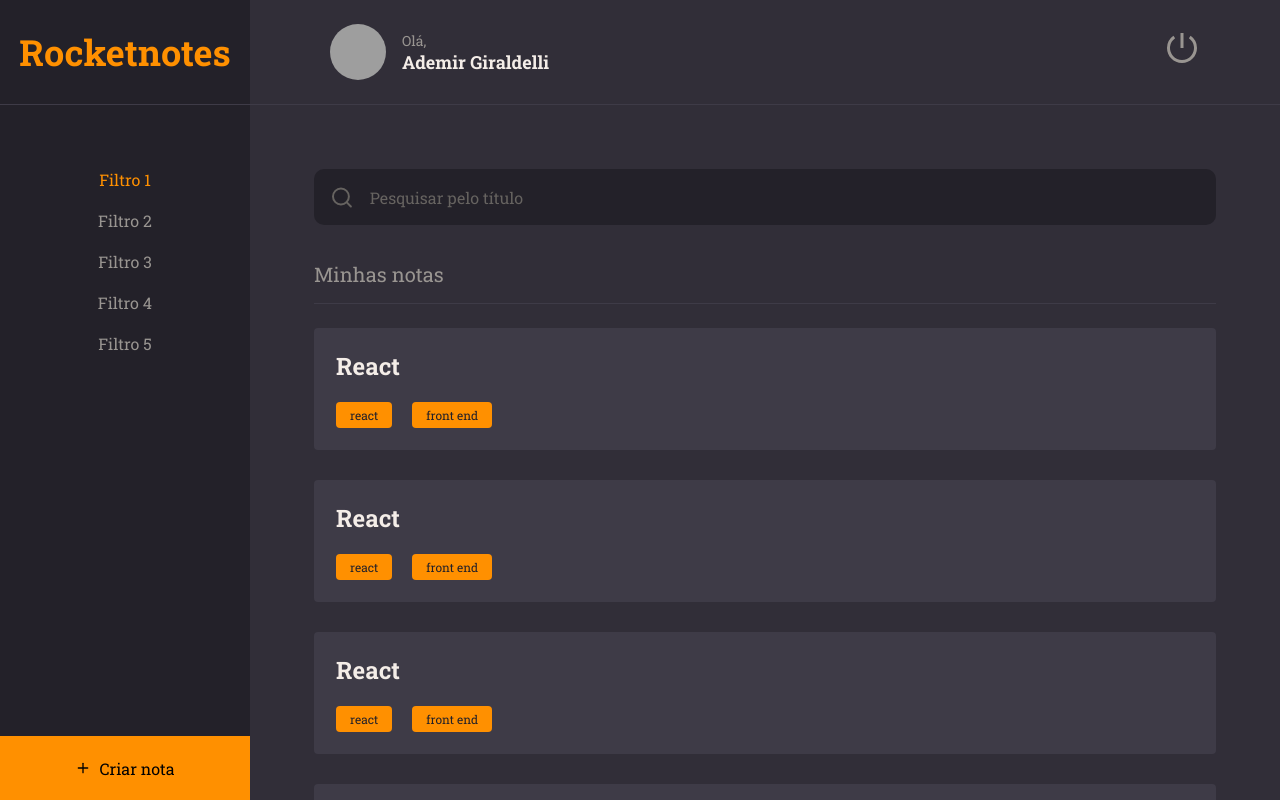
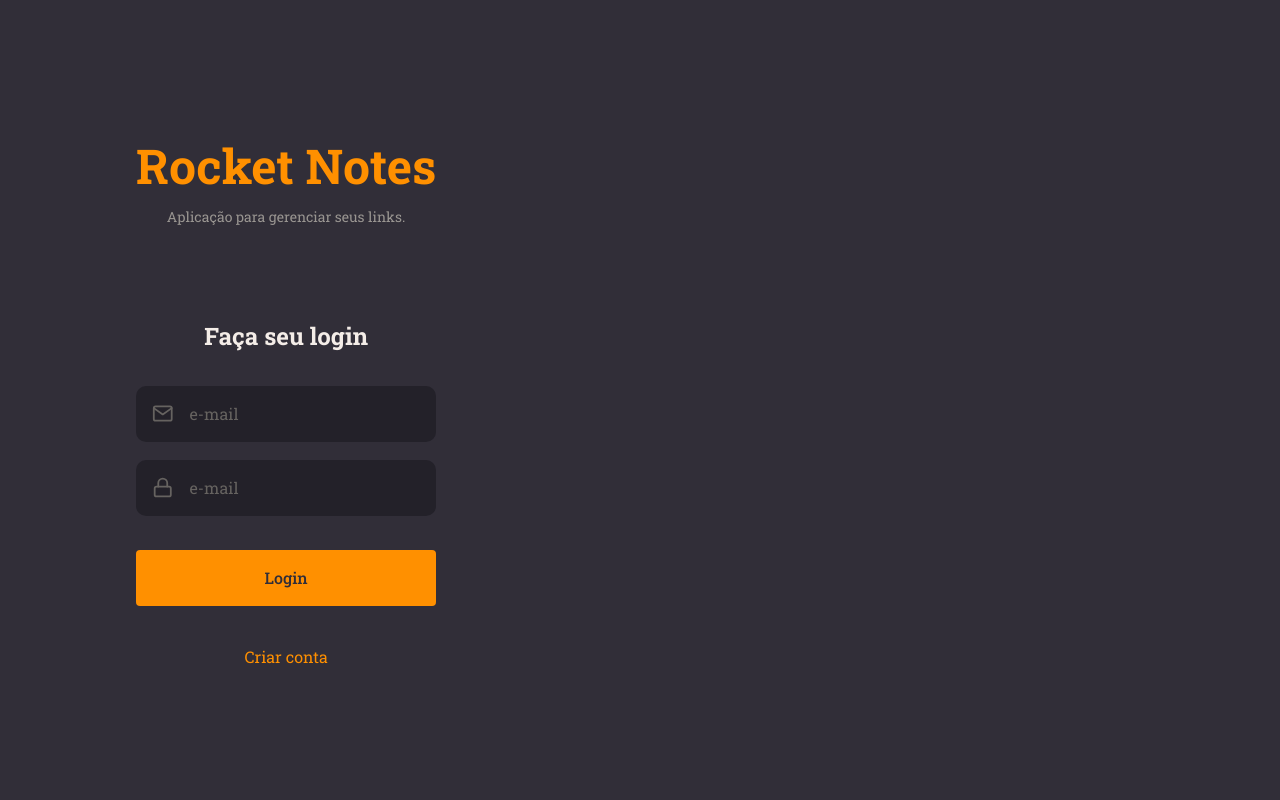
Before and after one commit to aeagiraldelli/rocketnotes, a React (Vite) app in the folder rocketnotes/: page / in a window 1280 px wide. Built offline with nearby package versions, Linux system fonts and the light colour scheme; grey boxes are pictures that could not be loaded.

Commit message:
signin form

```diff
--- a/rocketnotes/src/components/Input/index.jsx
+++ b/rocketnotes/src/components/Input/index.jsx
@@ -1,8 +1,8 @@
 import { Container } from './style';
 
-export function Input({ icon: Icon, ...rest }) {
+export function Input({ icon: Icon, invertReveal = false, ...rest }) {
   return (
-    <Container>
+    <Container $invertreveal={invertReveal.toString()}>
       {Icon && <Icon size={25} />}
       <input {...rest} />
     </Container>
--- a/rocketnotes/src/components/Input/style.js
+++ b/rocketnotes/src/components/Input/style.js
@@ -24,6 +24,10 @@ export const Container = styled.div`
     &::placeholder {
       color: ${({ theme }) => theme.COLORS.GRAY_300};
     }
+
+    &::-ms-reveal {
+      ${({ $invertreveal }) => $invertreveal && 'filter: invert(70%)'};
+    }
   }
 
   svg {
--- a/rocketnotes/src/main.jsx
+++ b/rocketnotes/src/main.jsx
@@ -1,8 +1,7 @@
 import React from 'react';
 import ReactDOM from 'react-dom/client';
 import { ThemeProvider } from 'styled-components';
-import { Details } from './pages/Details';
-import { Home } from './pages/Home';
+import { SignIn } from './pages/SignIn';
 import { theme } from './styles/theme';
 import { GlobalStyle } from './styles/global';
 
@@ -10,7 +9,7 @@ ReactDOM.createRoot(document.getElementById('root')).render(
   <React.StrictMode>
     <ThemeProvider theme={theme}>
       <GlobalStyle />
-      <Home />
+      <SignIn />
     </ThemeProvider>
   </React.StrictMode>
 );
--- a/rocketnotes/src/pages/Home/index.jsx
+++ b/rocketnotes/src/pages/Home/index.jsx
@@ -34,42 +34,6 @@ export function Home() {
               ],
             }}
           />
-          <Note
-            data={{
-              title: 'React',
-              tags: [
-                { id: 1, name: 'react' },
-                { id: 2, name: 'front end' },
-              ],
-            }}
-          />
-          <Note
-            data={{
-              title: 'React',
-              tags: [
-                { id: 1, name: 'react' },
-                { id: 2, name: 'front end' },
-              ],
-            }}
-          />
-          <Note
-            data={{
-              title: 'React',
-              tags: [
-                { id: 1, name: 'react' },
-                { id: 2, name: 'front end' },
-              ],
-            }}
-          />
-          <Note
-            data={{
-              title: 'React',
-              tags: [
-                { id: 1, name: 'react' },
-                { id: 2, name: 'front end' },
-              ],
-            }}
-          />
         </Section>
       </Content>
       <NewNote type="button">
--- /dev/null
+++ b/rocketnotes/src/pages/SignIn/index.jsx
@@ -0,0 +1,29 @@
+import { FiLock, FiMail } from 'react-icons/fi';
+
+import { Input } from '../../components/Input';
+import { Button } from '../../components/Button';
+import { ButtonText } from '../../components/ButtonText';
+import { Container, Form } from './style';
+
+export function SignIn() {
+  return (
+    <Container>
+      <Form>
+        <h1>Rocket Notes</h1>
+        <p>Aplicação para gerenciar seus links.</p>
+        <h2>Faça seu login</h2>
+        <Input placeholder="e-mail" type="email" icon={FiMail} />
+        <Input
+          placeholder="e-mail"
+          type="password"
+          invertReveal
+          icon={FiLock}
+        />
+        <Button label="Login" />
+        <span className="button-text">
+          <ButtonText title="Criar conta" isActive />
+        </span>
+      </Form>
+    </Container>
+  );
+}
--- /dev/null
+++ b/rocketnotes/src/pages/SignIn/style.js
@@ -0,0 +1,37 @@
+import styled from 'styled-components';
+
+export const Container = styled.div`
+  height: 100vh;
+
+  display: flex;
+  align-items: stretch;
+`;
+
+export const Form = styled.form`
+  padding: 0 136px;
+
+  display: flex;
+  flex-direction: column;
+  gap: 10px;
+  justify-content: center;
+  align-items: center;
+
+  h1 {
+    font-size: 48px;
+    color: ${({ theme }) => theme.COLORS.ORANGE};
+  }
+
+  h2 {
+    font-size: 24px;
+    margin: 84px 0 24px;
+  }
+
+  p {
+    font-size: 14px;
+    color: ${({ theme }) => theme.COLORS.GRAY_100};
+  }
+
+  .button-text {
+    margin-top: 30px;
+  }
+`;
```
